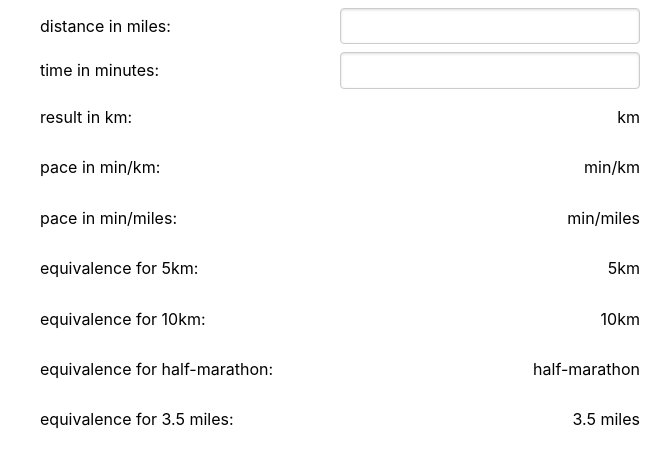
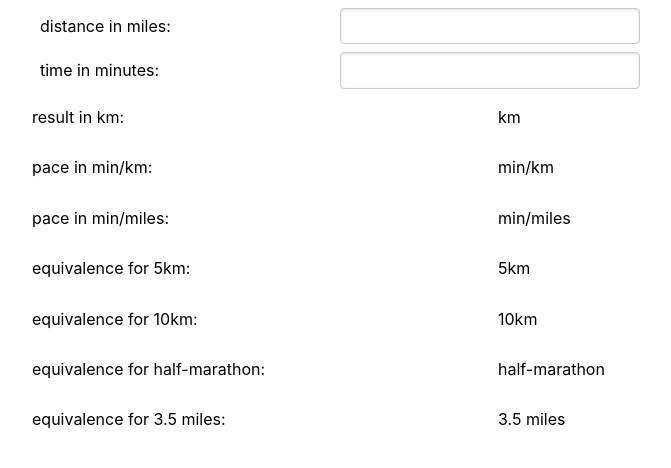
Before and after one commit to vhetet/run-distance-converter, a React (Create React App) app: page / in a window 1280 px wide. Shown: the top 468 px of the page, without its empty margins (300-971 px from the left). Built offline with nearby package versions, Linux system fonts and the light colour scheme.

Commit message:
remove unused state

```diff
--- a/src/App.js
+++ b/src/App.js
@@ -6,7 +6,7 @@ import DistanceConverterResult from './components/DistanceConverterResults'
 class App extends Component {
   constructor(props) {
     super(props);
-    this.state = { distance: '', time: '', result: '' };
+    this.state = { distance: '', time: '' };
 
     this.handleDistanceChange = this.handleDistanceChange.bind(this);
     this.handleTimeChange = this.handleTimeChange.bind(this);
@@ -18,9 +18,7 @@ class App extends Component {
 
   handleTimeChange(event) {
     this.setState({ time: event.target.value });
-    this.setState({ result: this.state.distance * 1.60934 });
   }
-
 
   render() {
     return (
@@ -35,7 +33,7 @@ class App extends Component {
             <input type="text" value={this.state.time} onChange={this.handleTimeChange} />
           </label>
         </form>
-        <DistanceConverterResult result={this.state.result} time={this.state.time} distance={this.state.distance}></DistanceConverterResult>
+        <DistanceConverterResult time={this.state.time} distance={this.state.distance}></DistanceConverterResult>
       </div>
     );
   }
--- a/src/App.scss
+++ b/src/App.scss
@@ -79,7 +79,7 @@ form label {
 
       &.unit {
         width: 150px;
-        text-align: right;
+        padding-left: 1em;
       }
     }
   }
--- a/src/components/DistanceConverterResults.jsx
+++ b/src/components/DistanceConverterResults.jsx
@@ -1,12 +1,11 @@
 import React from 'react';
 
-const DistanceConverterResults = ({ result, time, distance }) => {
+const DistanceConverterResults = ({ time, distance }) => {
     return (
-
         <div className="result pure-form">
             <p>
                 <span className="left">result in km: </span>
-                <span className="right">{result}</span>
+                <span className="right">{distance && distance * 1.60934}</span>
                 <span className="unit">km</span>
             </p>
             <p>
```
